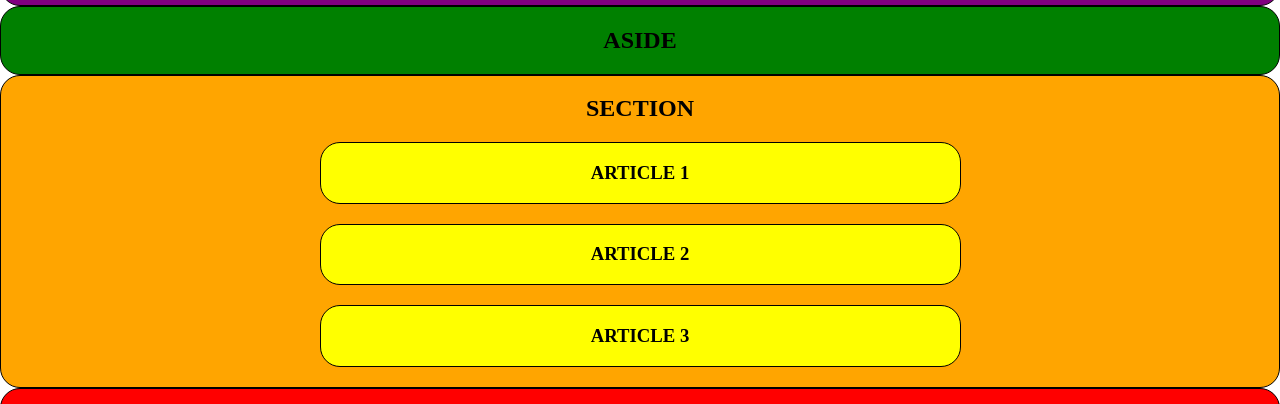
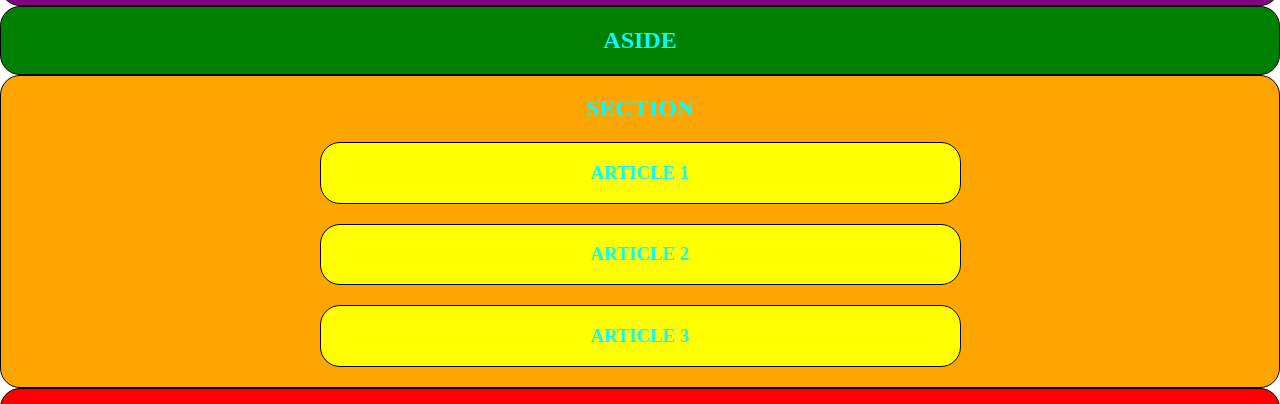
Before and after one commit to Mfranko10/Curso-git-y-github, a plain HTML site: page index.html in a window 1280 px wide. Shown: the part 147-551 px from the top of the page. Drawn offline with Linux system fonts and the light colour scheme.

Commit message:
Cambio de color a la fuentge en azul desde cabecera

```diff
--- a/CSS/estilos.css
+++ b/CSS/estilos.css
@@ -1,6 +1,8 @@
 body {
     margin: 0;
     padding: 0;
+    color: aqua;
+    font-weight: lighter;
 }
 header {
     background-color: blue;
```
